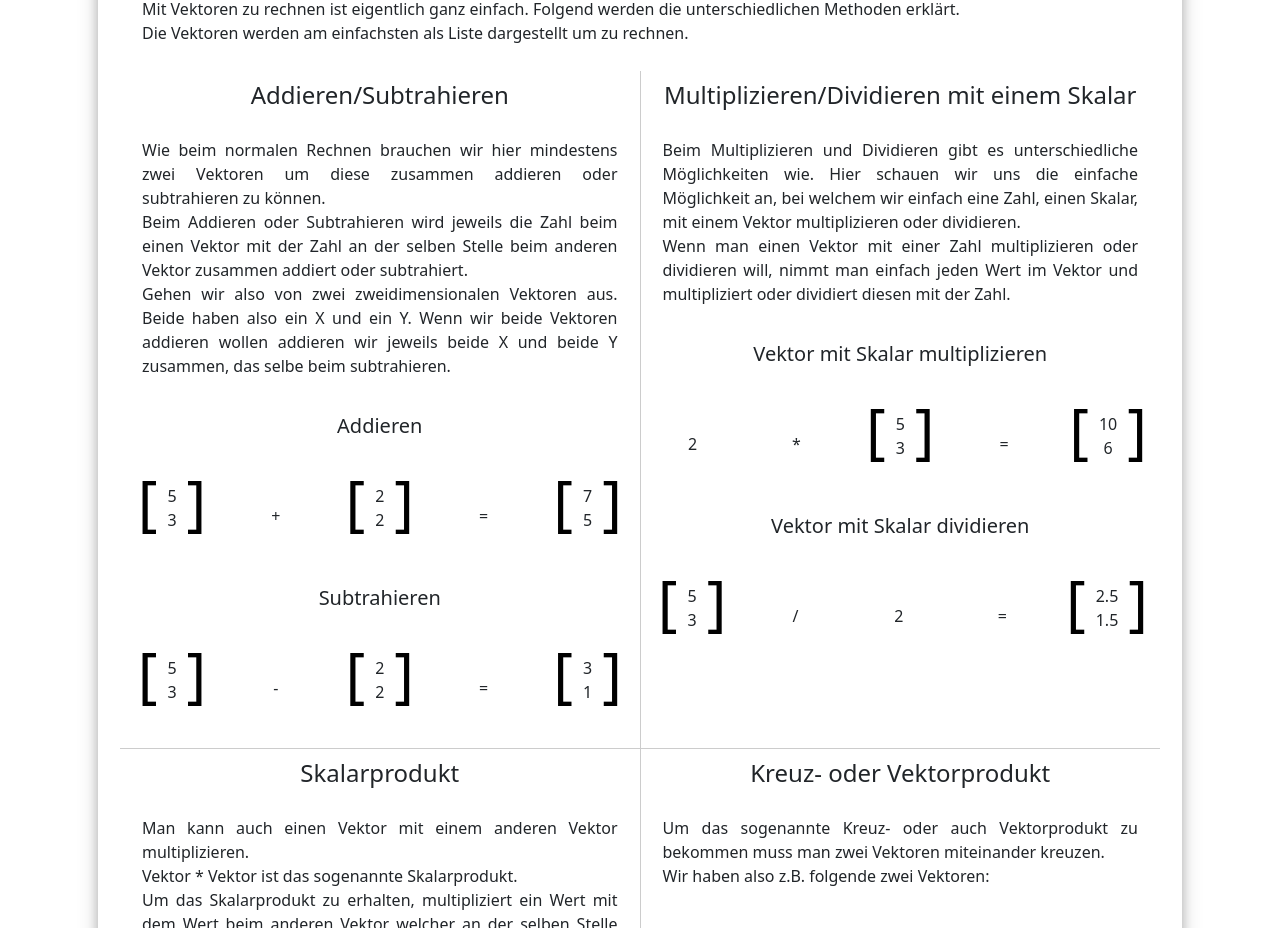
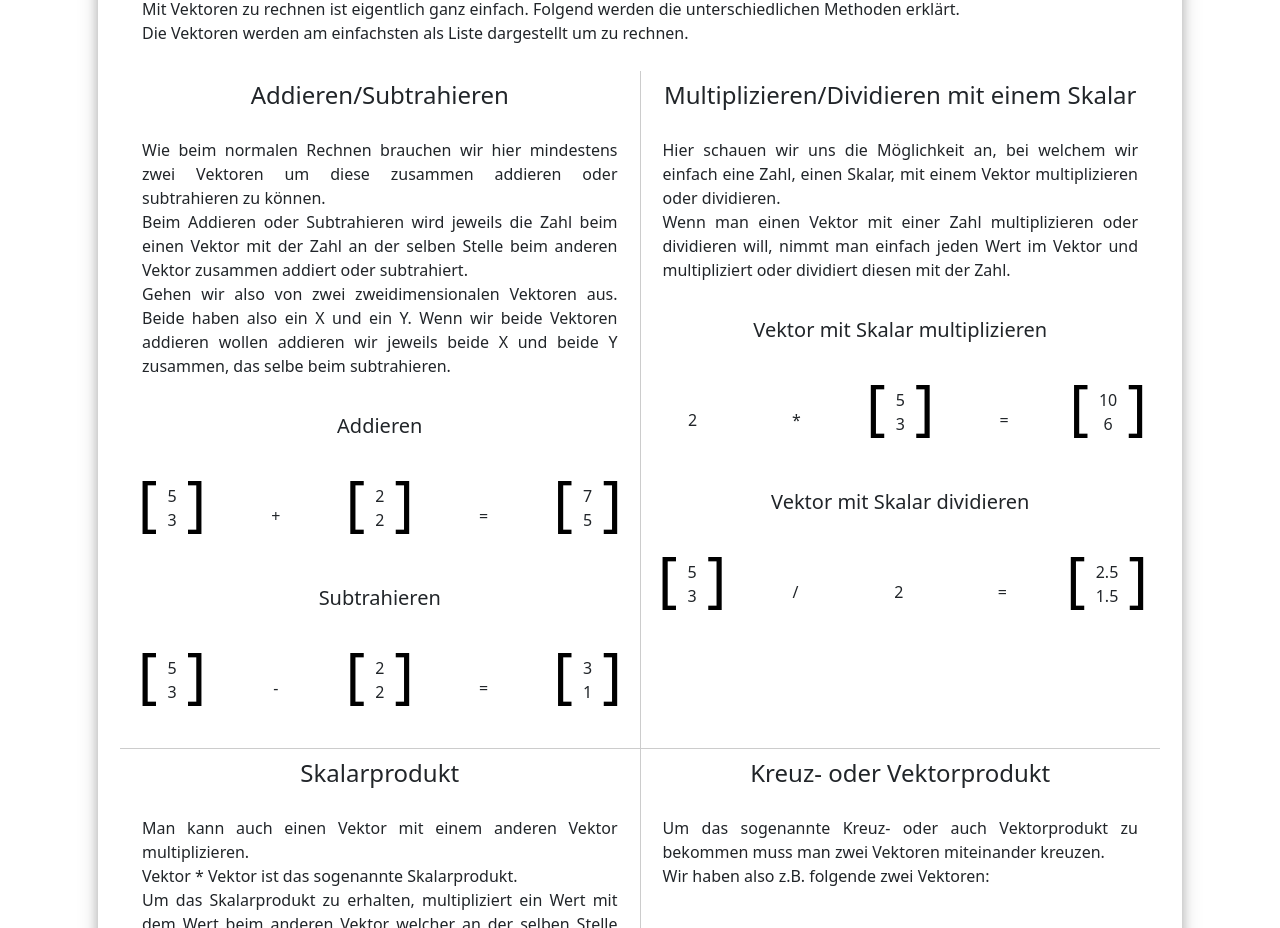
Before and after one commit to BZZ-ab20c/BZZ-ab20c.github.io, a React (Create React App) app in the folder client/: page /vektoren in a window 1280 px wide. Shown: the part 2520-3448 px from the top of the page. Built offline with nearby package versions, Linux system fonts and the light colour scheme.

Commit message:
better text

```diff
--- a/client/src/pages/Vektoren.js
+++ b/client/src/pages/Vektoren.js
@@ -233,8 +233,7 @@ const Vektoren = () => {
                                 <div className={"col"}>
                                     <h4>Multiplizieren/Dividieren mit einem Skalar</h4>
                                     <p>
-                                        Beim Multiplizieren und Dividieren gibt es unterschiedliche Möglichkeiten wie.
-                                        Hier schauen wir uns die einfache Möglichkeit an, bei welchem wir einfach eine
+                                        Hier schauen wir uns die Möglichkeit an, bei welchem wir einfach eine
                                         Zahl, einen Skalar, mit einem Vektor multiplizieren oder dividieren.
                                         <br/>
                                         Wenn man einen Vektor mit einer Zahl multiplizieren oder dividieren will, nimmt
```
